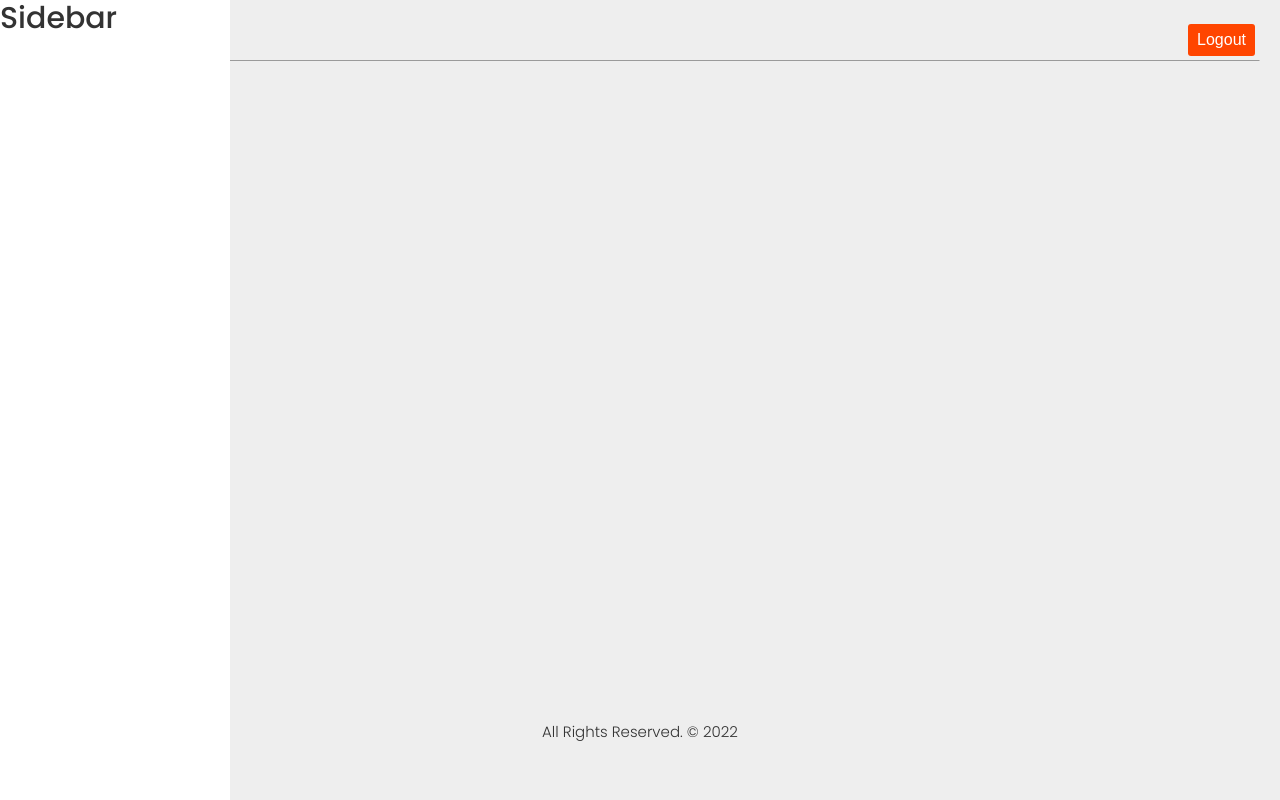
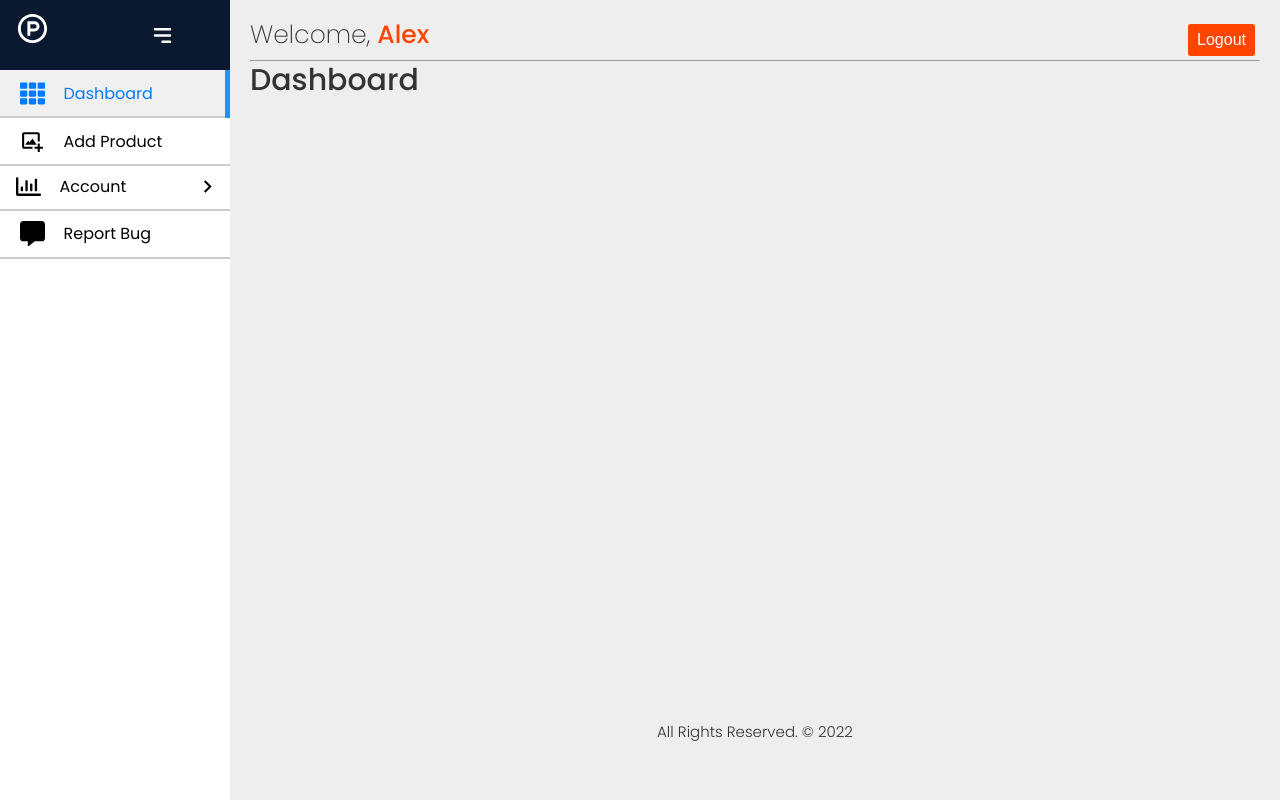
Before and after one commit to Bek85/Pinvent, a React (Vite) app in the folder client/: page /dashboard in a window 1280 px wide. Built offline with nearby package versions, Linux system fonts and the light colour scheme.

Commit message:
create SidebarItem component

```diff
--- a/client/src/components/sidebar/Sidebar.jsx
+++ b/client/src/components/sidebar/Sidebar.jsx
@@ -1,12 +1,39 @@
 import './Sidebar.scss';
+import { HiMenuAlt3 } from 'react-icons/hi';
+import { RiProductHuntLine } from 'react-icons/ri';
+import SidebarItem from './SidebarItem';
+import { useState } from 'react';
+import menuItems from './sidebarMenuData';
 
 export default function Sidebar({ children }) {
+  const [isOpen, setIsOpen] = useState(true);
+
   return (
     <div className='layout'>
-      <div className='sidebar'>
-        <h2>Sidebar</h2>
+      <div className='sidebar' style={{ width: isOpen ? '230px' : '60px' }}>
+        <div className='top_section'>
+          <div className='logo' style={{ display: isOpen ? 'block' : 'none' }}>
+            <RiProductHuntLine size={35} style={{ cursor: 'pointer' }} />
+          </div>
+          <div
+            className='bars'
+            style={{ marginLeft: isOpen ? '100px' : '0px' }}
+          >
+            <HiMenuAlt3 onClick={() => setIsOpen(!isOpen)} />
+          </div>
+        </div>
+        {menuItems.map((item, index) => {
+          return <SidebarItem key={index} item={item} isOpen={isOpen} />;
+        })}
       </div>
-      <main>{children}</main>
+      <main
+        style={{
+          paddingLeft: isOpen ? '230px' : '60px',
+          transition: 'all .5s',
+        }}
+      >
+        {children}
+      </main>
     </div>
   );
 }
--- a/client/src/components/sidebar/SidebarItem.jsx
+++ b/client/src/components/sidebar/SidebarItem.jsx
@@ -1,3 +1,66 @@
-export default function SidebarItem() {
-  return <div>SidebarItem</div>;
+import { useState } from 'react';
+import { MdKeyboardArrowRight } from 'react-icons/md';
+import { NavLink } from 'react-router-dom';
+
+const activeSublink = ({ isActive }) => (isActive ? 'active' : 'link');
+const activeLink = ({ isActive }) => (isActive ? 'active' : 'link');
+
+export default function SidebarItem({ item, isOpen }) {
+  const [expandMenu, setExpandMenu] = useState(false);
+  if (item.children) {
+    return (
+      <div
+        className={
+          expandMenu ? 'sidebar-item s-parent open' : 'sidebar-item s-parent'
+        }
+      >
+        <div className='sidebar-title'>
+          <span>
+            {item.icon && <div className='icon'>{item.icon}</div>}
+            {isOpen && <div>{item.title}</div>}
+          </span>
+          <MdKeyboardArrowRight
+            onClick={() => setExpandMenu(!expandMenu)}
+            className='arrow-icon'
+            size={25}
+          />
+        </div>
+        <div className='sidebar-content'>
+          {item.children.map((item, idx) => {
+            return (
+              <div key={idx} className='s-child'>
+                <NavLink to={item.path} className={activeSublink}>
+                  <div className='sidebar-item'>
+                    <div>
+                      <div className='sidebar-title'>
+                        <span>
+                          {item.icon && <div className='icon'>{item.icon}</div>}
+                          {isOpen && <div>{item.title}</div>}
+                        </span>
+                      </div>
+                    </div>
+                  </div>
+                </NavLink>
+              </div>
+            );
+          })}
+        </div>
+      </div>
+    );
+  } else {
+    return (
+      <NavLink to={item.path} className={activeLink}>
+        <div className='sidebar-item s-parent'>
+          <div>
+            <div className='sidebar-title'>
+              <span>
+                {item.icon && <div className='icon'>{item.icon}</div>}
+                {isOpen && <div>{item.title}</div>}
+              </span>
+            </div>
+          </div>
+        </div>
+      </NavLink>
+    );
+  }
 }
--- /dev/null
+++ b/client/src/components/sidebar/sidebarMenuData.jsx
@@ -0,0 +1,36 @@
+import { FaTh, FaRegChartBar, FaCommentAlt } from 'react-icons/fa';
+import { BiImageAdd } from 'react-icons/bi';
+
+const menu = [
+  {
+    title: 'Dashboard',
+    icon: <FaTh />,
+    path: '/dashboard',
+  },
+  {
+    title: 'Add Product',
+    icon: <BiImageAdd />,
+    path: '/add-product',
+  },
+  {
+    title: 'Account',
+    icon: <FaRegChartBar />,
+    children: [
+      {
+        title: 'Profile',
+        path: '/profile',
+      },
+      {
+        title: 'Edit Profile',
+        path: '/edit-profile',
+      },
+    ],
+  },
+  {
+    title: 'Report Bug',
+    icon: <FaCommentAlt />,
+    path: '/contact-us',
+  },
+];
+
+export default menu;
```
